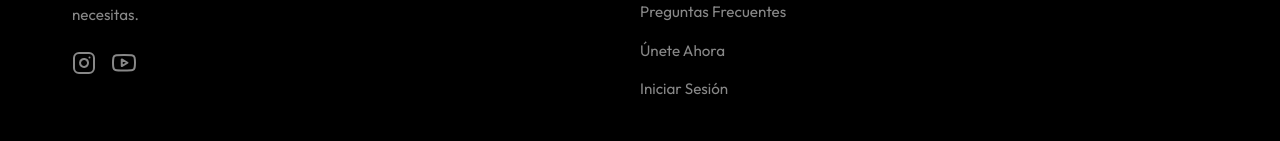
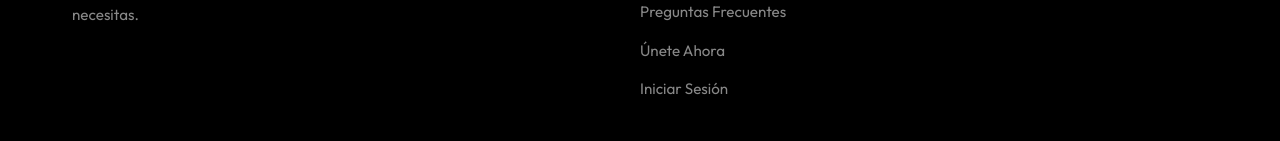
Before and after one commit to brandolanchez/Zenkaia-Academy, a Next.js app: page / in a window 1280 px wide. Shown: the part 9896-10037 px from the top of the page. Built offline with nearby package versions, Linux system fonts and the light colour scheme; no server answers.

Commit message:
Ocultar iconos sociales del footer

```diff
--- a/src/components/Footer.tsx
+++ b/src/components/Footer.tsx
@@ -24,21 +24,6 @@ export default function Footer() {
             <p className="footer-tagline">
               Entrenamiento funcional real con mentoría humana. No somos una app, somos el empujón que necesitas.
             </p>
-            <div className="social-links" style={{ display: 'flex', gap: '1rem', marginTop: '1.5rem' }}>
-              <a href="https://instagram.com/dixa_fit" target="_blank" rel="noopener noreferrer" aria-label="Instagram" className="social-link">
-                <svg width="24" height="24" viewBox="0 0 24 24" fill="none" stroke="currentColor" strokeWidth="2" strokeLinecap="round" strokeLinejoin="round">
-                  <rect x="2" y="2" width="20" height="20" rx="5" ry="5"></rect>
-                  <path d="M16 11.37A4 4 0 1 1 12.63 8 4 4 0 0 1 16 11.37z"></path>
-                  <line x1="17.5" y1="6.5" x2="17.51" y2="6.5"></line>
-                </svg>
-              </a>
-              <a href="#" target="_blank" rel="noopener noreferrer" aria-label="YouTube" className="social-link">
-                <svg width="24" height="24" viewBox="0 0 24 24" fill="none" stroke="currentColor" strokeWidth="2" strokeLinecap="round" strokeLinejoin="round">
-                  <path d="M22.54 6.42a2.78 2.78 0 0 0-1.94-2C18.88 4 12 4 12 4s-6.88 0-8.6.46a2.78 2.78 0 0 0-1.94 2A29 29 0 0 0 1 11.75a29 29 0 0 0 .46 5.33 2.78 2.78 0 0 0 1.94 2c1.72.46 8.6.46 8.6.46s6.88 0 8.6-.46a2.78 2.78 0 0 0 1.94-2 29 29 0 0 0 .46-5.33 29 29 0 0 0-.46-5.33z"></path>
-                  <polygon points="9.75 15.02 15.5 11.75 9.75 8.48 9.75 15.02"></polygon>
-                </svg>
-              </a>
-            </div>
           </div>
 
           {/* Navigation Column */}
```
